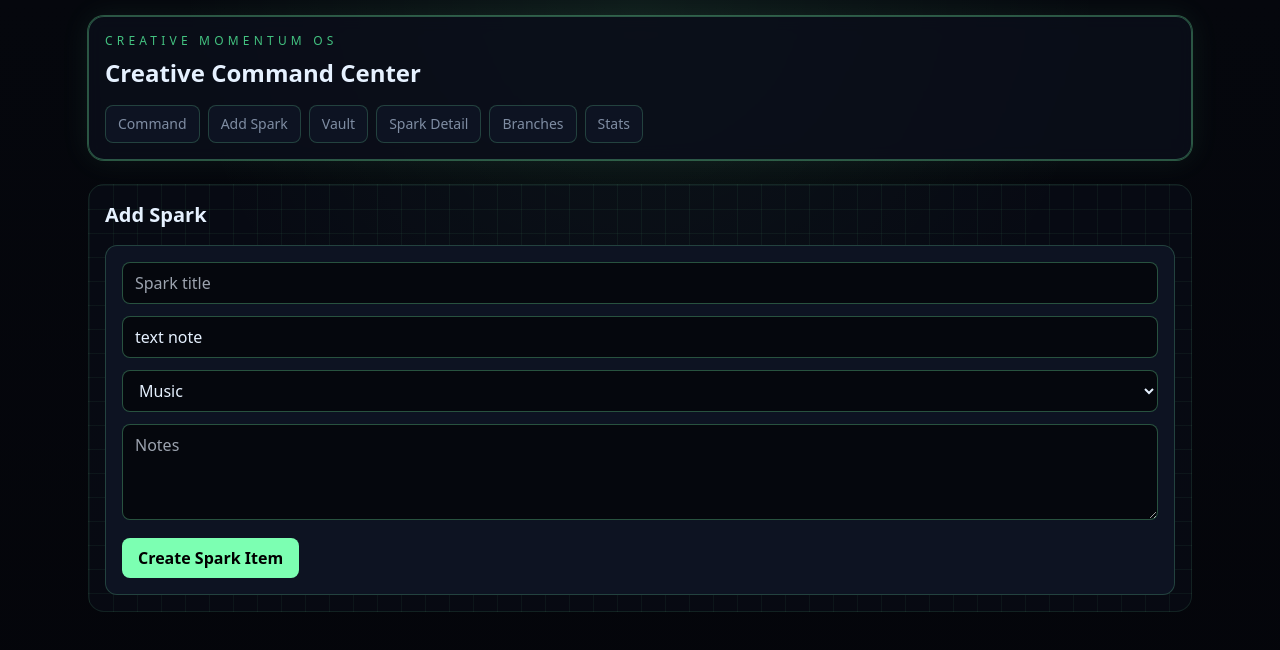
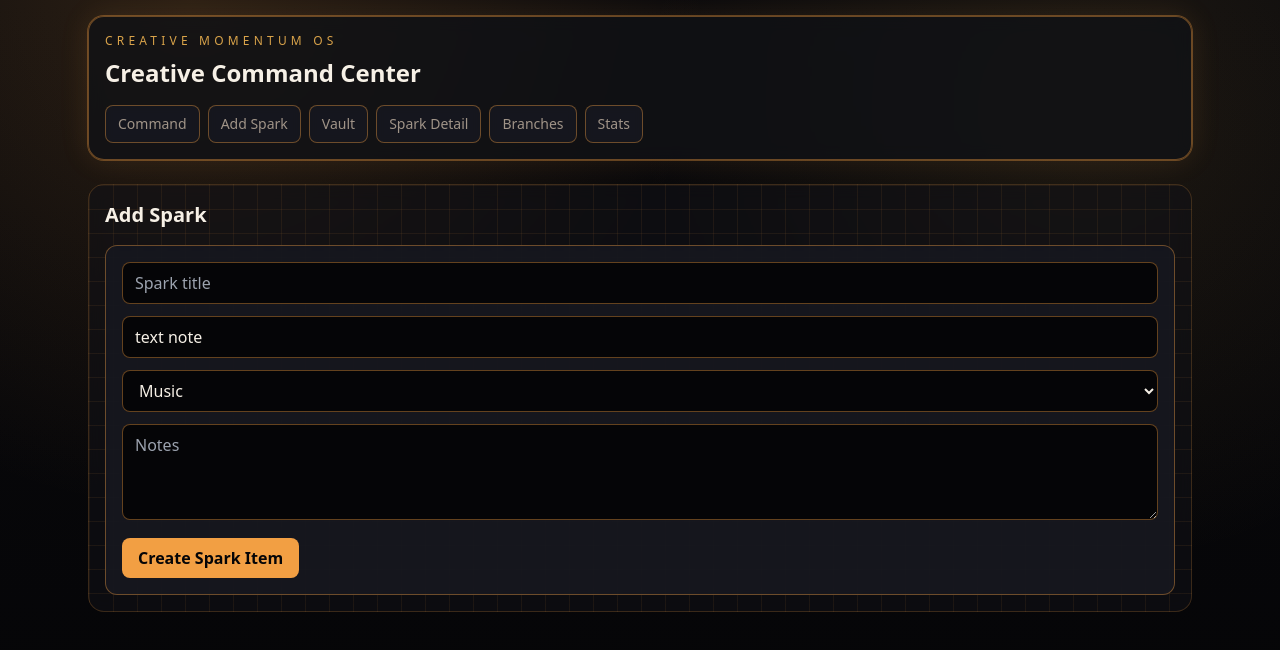
Before and after one commit to chongcena/renaissance, a Next.js app: page /add-spark in a window 1280 px wide. Shown: the top 650 px of the page. Built offline with nearby package versions, Linux system fonts and the light colour scheme.

Commit message:
Retheme UI to dark amber creative command HUD

```diff
--- a/app/add-spark/page.tsx
+++ b/app/add-spark/page.tsx
@@ -12,11 +12,11 @@ export default function AddSparkPage() {
   const [kind, setKind] = useState('text note');
   const [branchId, setBranchId] = useState(branches[0]?.id ?? '');
   const [notes, setNotes] = useState('');
-  return <Layout><section className="space-y-4"><h2 className="text-xl font-semibold">Add Spark</h2><form className="space-y-3 rounded-xl border border-neon/20 bg-panelAlt p-4" onSubmit={(e)=>{e.preventDefault();const createdId = createSpark({title,kind,branchId,notes}); if (!createdId) { setTitleError('Spark title is required.'); return; } setTitleError(''); setTitle('');setNotes(''); router.push(`/spark/${createdId}`);}}>
-    <input value={title} onChange={(e)=>{setTitle(e.target.value); if (titleError) setTitleError('');}} className="w-full rounded-lg border border-neon/30 bg-bg px-3 py-2" placeholder="Spark title" />
+  return <Layout><section className="space-y-4"><h2 className="text-xl font-semibold">Add Spark</h2><form className="space-y-3 rounded-xl border border-neon/40 bg-panelAlt/85 backdrop-blur-sm p-4" onSubmit={(e)=>{e.preventDefault();const createdId = createSpark({title,kind,branchId,notes}); if (!createdId) { setTitleError('Spark title is required.'); return; } setTitleError(''); setTitle('');setNotes(''); router.push(`/spark/${createdId}`);}}>
+    <input value={title} onChange={(e)=>{setTitle(e.target.value); if (titleError) setTitleError('');}} className="w-full rounded-lg border border-neon/40 bg-bg px-3 py-2" placeholder="Spark title" />
     {titleError ? <p className="text-sm text-fire">{titleError}</p> : null}
-    <input value={kind} onChange={(e)=>setKind(e.target.value)} className="w-full rounded-lg border border-neon/30 bg-bg px-3 py-2" placeholder="Kind" />
-    <select value={branchId} onChange={(e)=>setBranchId(e.target.value)} className="w-full rounded-lg border border-neon/30 bg-bg px-3 py-2">{branches.map(b=><option key={b.id} value={b.id}>{b.name}</option>)}</select>
-    <textarea value={notes} onChange={(e)=>setNotes(e.target.value)} className="h-24 w-full rounded-lg border border-neon/30 bg-bg px-3 py-2" placeholder="Notes" />
-    <button className="rounded-lg bg-neon px-4 py-2 font-semibold text-black">Create Spark Item</button></form></section></Layout>;
+    <input value={kind} onChange={(e)=>setKind(e.target.value)} className="w-full rounded-lg border border-neon/40 bg-bg px-3 py-2" placeholder="Kind" />
+    <select value={branchId} onChange={(e)=>setBranchId(e.target.value)} className="w-full rounded-lg border border-neon/40 bg-bg px-3 py-2">{branches.map(b=><option key={b.id} value={b.id}>{b.name}</option>)}</select>
+    <textarea value={notes} onChange={(e)=>setNotes(e.target.value)} className="h-24 w-full rounded-lg border border-neon/40 bg-bg px-3 py-2" placeholder="Notes" />
+    <button className="rounded-lg bg-neon px-4 py-2 font-semibold text-bg">Create Spark Item</button></form></section></Layout>;
 }
--- a/app/branches/page.tsx
+++ b/app/branches/page.tsx
@@ -7,7 +7,7 @@ export default function BranchesPage() {
       <h2 className="mb-4 text-xl font-semibold">Branches</h2>
       <div className="grid gap-3 sm:grid-cols-2">
         {branches.map((b) => (
-          <article key={b.id} className="rounded-xl border border-neon/20 bg-panelAlt p-4">
+          <article key={b.id} className="rounded-xl border border-neon/40 bg-panelAlt/85 backdrop-blur-sm p-4">
             <p className="text-xs text-muted">{b.id}</p>
             <h3 className="mt-1 text-lg font-semibold">{b.name} {b.frozen ? '🧊' : ''}</h3>
             <p className="text-sm text-muted">{b.focus}</p>
--- a/app/globals.css
+++ b/app/globals.css
@@ -8,10 +8,10 @@
 
 body {
   @apply bg-bg text-text antialiased;
-  background-image: radial-gradient(circle at top, rgba(124, 255, 178, 0.08) 0%, transparent 45%), linear-gradient(180deg, #05070d 0%, #04050a 100%);
+  background-image: radial-gradient(circle at 15% 0%, rgba(242, 159, 67, 0.15) 0%, transparent 38%), radial-gradient(circle at 85% 15%, rgba(217, 163, 74, 0.1) 0%, transparent 35%), linear-gradient(180deg, #09090c 0%, #050507 100%);
 }
 
 .grid-matrix {
-  background-image: linear-gradient(rgba(124,255,178,0.05) 1px, transparent 1px), linear-gradient(90deg, rgba(124,255,178,0.05) 1px, transparent 1px);
+  background-image: linear-gradient(rgba(242, 159, 67, 0.08) 1px, transparent 1px), linear-gradient(90deg, rgba(242, 159, 67, 0.08) 1px, transparent 1px);
   background-size: 24px 24px;
 }
--- a/app/page.tsx
+++ b/app/page.tsx
@@ -21,4 +21,4 @@ export default function HomePage() {
     <Card label="Stats Snapshot" value={`${sparks.length} Sparks / ${pathways.length} Pathways / ${branches.length} Branches`} />
   </div></section></Layout>;
 }
-function Card({ label, value }: { label: string; value: string }) { return <div className="rounded-xl border border-neon/20 bg-panelAlt p-4"><p className="text-xs uppercase tracking-wider text-muted">{label}</p><p className="mt-2 text-3xl font-bold text-neon">{value}</p></div>; }
+function Card({ label, value }: { label: string; value: string }) { return <div className="rounded-xl border border-neon/40 bg-panelAlt/85 backdrop-blur-sm p-4"><p className="text-xs uppercase tracking-wider text-muted">{label}</p><p className="mt-2 text-3xl font-bold text-neon">{value}</p></div>; }
--- a/app/spark/page.tsx
+++ b/app/spark/page.tsx
@@ -22,10 +22,10 @@ export default function SparkPage() {
 
   return (
     <Layout>
-      <section className="rounded-xl border border-neon/20 bg-panelAlt p-6">
+      <section className="rounded-xl border border-neon/40 bg-panelAlt/85 backdrop-blur-sm p-6">
         <h2 className="text-xl font-semibold">No Sparks Yet</h2>
         <p className="mt-2 text-sm text-muted">Capture your first Spark in Vault to start momentum.</p>
-        <Link href="/vault" className="mt-4 inline-block rounded bg-neon px-4 py-2 font-semibold text-black">
+        <Link href="/vault" className="mt-4 inline-block rounded bg-neon px-4 py-2 font-semibold text-bg">
           Go to Vault
         </Link>
       </section>
--- a/app/stats/page.tsx
+++ b/app/stats/page.tsx
@@ -15,5 +15,5 @@ export default function StatsPage() {
 }
 
 function Panel({ title, items }: { title: string; items: { key: string; label: string }[] }) {
-  return <div className="rounded-xl border border-neon/20 bg-panelAlt p-4"><h3 className="text-sm uppercase tracking-widest text-neonDim">{title}</h3><ul className="mt-3 space-y-2 text-sm text-muted">{items.map((i) => <li key={i.key}>{i.label}</li>)}</ul></div>;
+  return <div className="rounded-xl border border-neon/40 bg-panelAlt/85 backdrop-blur-sm p-4"><h3 className="text-sm uppercase tracking-widest text-neonDim">{title}</h3><ul className="mt-3 space-y-2 text-sm text-muted">{items.map((i) => <li key={i.key}>{i.label}</li>)}</ul></div>;
 }
--- a/app/vault/page.tsx
+++ b/app/vault/page.tsx
@@ -5,5 +5,5 @@ import { useStore, getCoolDownWarning } from '@/components/store';
 
 export default function VaultPage() {
   const { sparks, pathways, branches } = useStore();
-  return <Layout><h2 className="mb-4 text-xl font-semibold">Vault</h2><div className="space-y-3">{sparks.map((s)=>{const branch = branches.find((b) => b.id === s.branchId);const sparkPathways = pathways.filter((p) => p.sparkId === s.id);const nextMove = sparkPathways[0]?.lane ? `Develop pathway: ${sparkPathways[0].lane}` : 'Add a pathway move';return <Link key={s.id} href={`/spark/${s.id}`} className="block rounded-xl border border-neon/20 bg-panelAlt p-4 transition hover:border-neon/50"><p className="text-xs text-muted">{s.kind} • {s.updatedAt}</p><h3 className="mt-1 font-semibold">{s.title.trim() || 'Untitled Spark'}</h3><dl className="mt-2 grid grid-cols-2 gap-2 text-sm"><div><dt className="text-muted">Type</dt><dd>{s.kind}</dd></div><div><dt className="text-muted">Branch</dt><dd>{branch?.name ?? s.branchId}</dd></div><div><dt className="text-muted">Lifecycle Stage</dt><dd>{s.stage}</dd></div><div><dt className="text-muted">Status</dt><dd>{s.status}</dd></div><div><dt className="text-muted">Heat Score</dt><dd>{s.heatScore}</dd></div><div className="col-span-2"><dt className="text-muted">Next Move</dt><dd>{nextMove}</dd></div></dl>{getCoolDownWarning(s.last_touched_at,s.status)?<p className="mt-2 text-xs text-fire">{getCoolDownWarning(s.last_touched_at,s.status)}</p>:null}</Link>;})}</div></Layout>;
+  return <Layout><h2 className="mb-4 text-xl font-semibold">Vault</h2><div className="space-y-3">{sparks.map((s)=>{const branch = branches.find((b) => b.id === s.branchId);const sparkPathways = pathways.filter((p) => p.sparkId === s.id);const nextMove = sparkPathways[0]?.lane ? `Develop pathway: ${sparkPathways[0].lane}` : 'Add a pathway move';return <Link key={s.id} href={`/spark/${s.id}`} className="block rounded-xl border border-neon/40 bg-panelAlt/85 backdrop-blur-sm p-4 transition hover:border-neon/70"><p className="text-xs text-muted">{s.kind} • {s.updatedAt}</p><h3 className="mt-1 font-semibold">{s.title.trim() || 'Untitled Spark'}</h3><dl className="mt-2 grid grid-cols-2 gap-2 text-sm"><div><dt className="text-muted">Type</dt><dd>{s.kind}</dd></div><div><dt className="text-muted">Branch</dt><dd>{branch?.name ?? s.branchId}</dd></div><div><dt className="text-muted">Lifecycle Stage</dt><dd>{s.stage}</dd></div><div><dt className="text-muted">Status</dt><dd>{s.status}</dd></div><div><dt className="text-muted">Heat Score</dt><dd>{s.heatScore}</dd></div><div className="col-span-2"><dt className="text-muted">Next Move</dt><dd>{nextMove}</dd></div></dl>{getCoolDownWarning(s.last_touched_at,s.status)?<p className="mt-2 text-xs text-fire">{getCoolDownWarning(s.last_touched_at,s.status)}</p>:null}</Link>;})}</div></Layout>;
 }
--- a/components/Layout.tsx
+++ b/components/Layout.tsx
@@ -12,18 +12,18 @@ const nav = [
 export default function Layout({ children }: { children: React.ReactNode }) {
   return (
     <div className="mx-auto min-h-screen max-w-6xl px-4 pb-20 pt-4 sm:px-6">
-      <header className="mb-6 rounded-2xl border border-neon/30 bg-panel/85 p-4 shadow-glow backdrop-blur">
+      <header className="mb-6 rounded-2xl border border-neon/40 bg-panel/80 p-4 shadow-glow backdrop-blur">
         <p className="text-xs uppercase tracking-[0.35em] text-neonDim">Creative Momentum OS</p>
         <h1 className="mt-2 text-2xl font-semibold">Creative Command Center</h1>
         <nav className="mt-4 grid grid-cols-2 gap-2 text-sm sm:flex sm:flex-wrap">
           {nav.map(([label, href]) => (
-            <Link key={href} href={href} className="rounded-lg border border-neon/20 bg-panelAlt px-3 py-2 text-center text-muted hover:border-neon/60 hover:text-text">
+            <Link key={href} href={href} className="rounded-lg border border-neon/40 bg-panelAlt/85 backdrop-blur-sm px-3 py-2 text-center text-muted hover:border-neon/80 hover:text-text">
               {label}
             </Link>
           ))}
         </nav>
       </header>
-      <main className="grid-matrix rounded-2xl border border-neon/10 bg-panel/50 p-4">{children}</main>
+      <main className="grid-matrix rounded-2xl border border-neon/20 bg-panel/60 backdrop-blur p-4">{children}</main>
     </div>
   );
 }
```
Also changed, not shown: app/spark/[id]/page.tsx (+6 -6 lines), tailwind.config.ts (+11 -10 lines).
